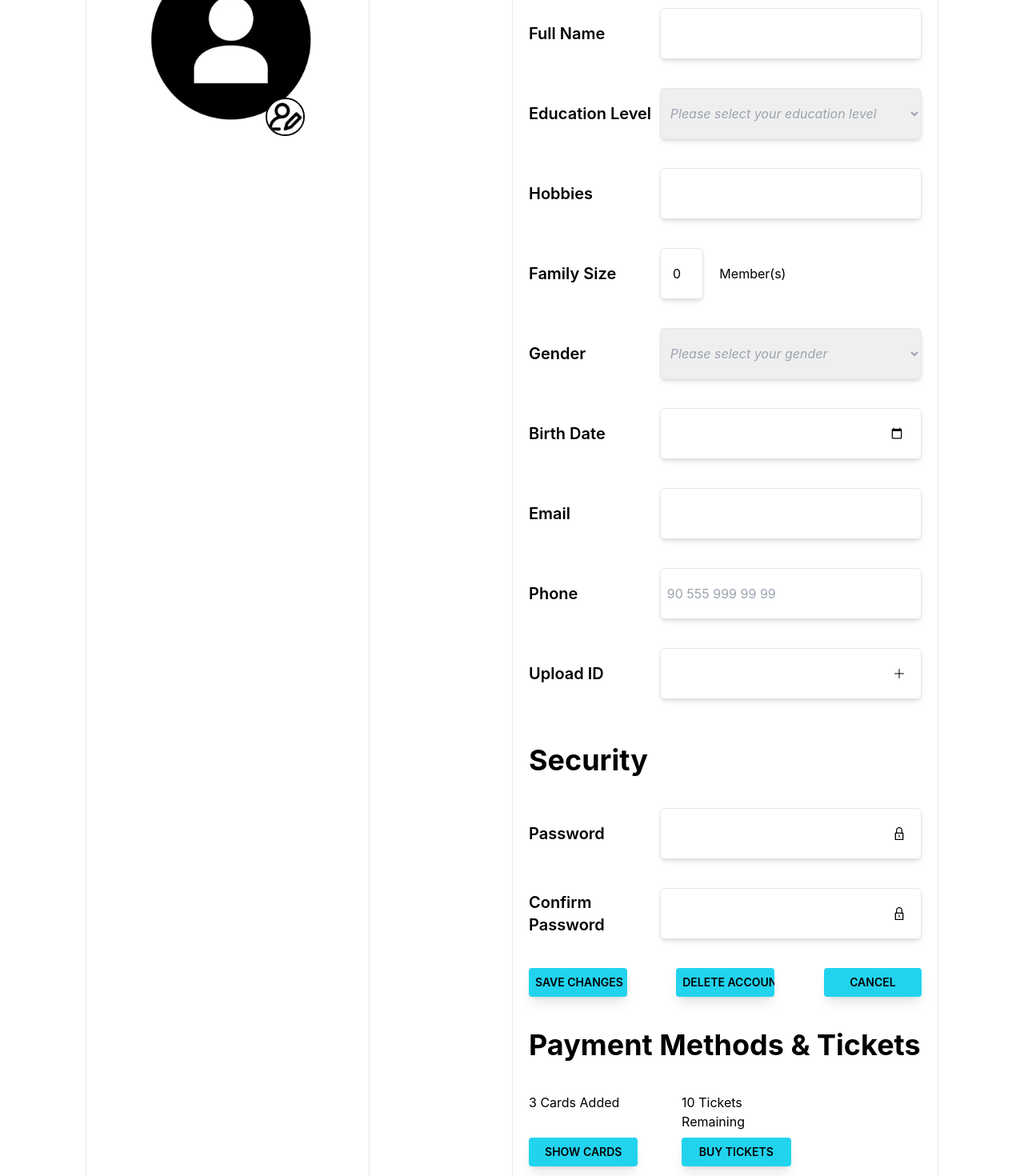
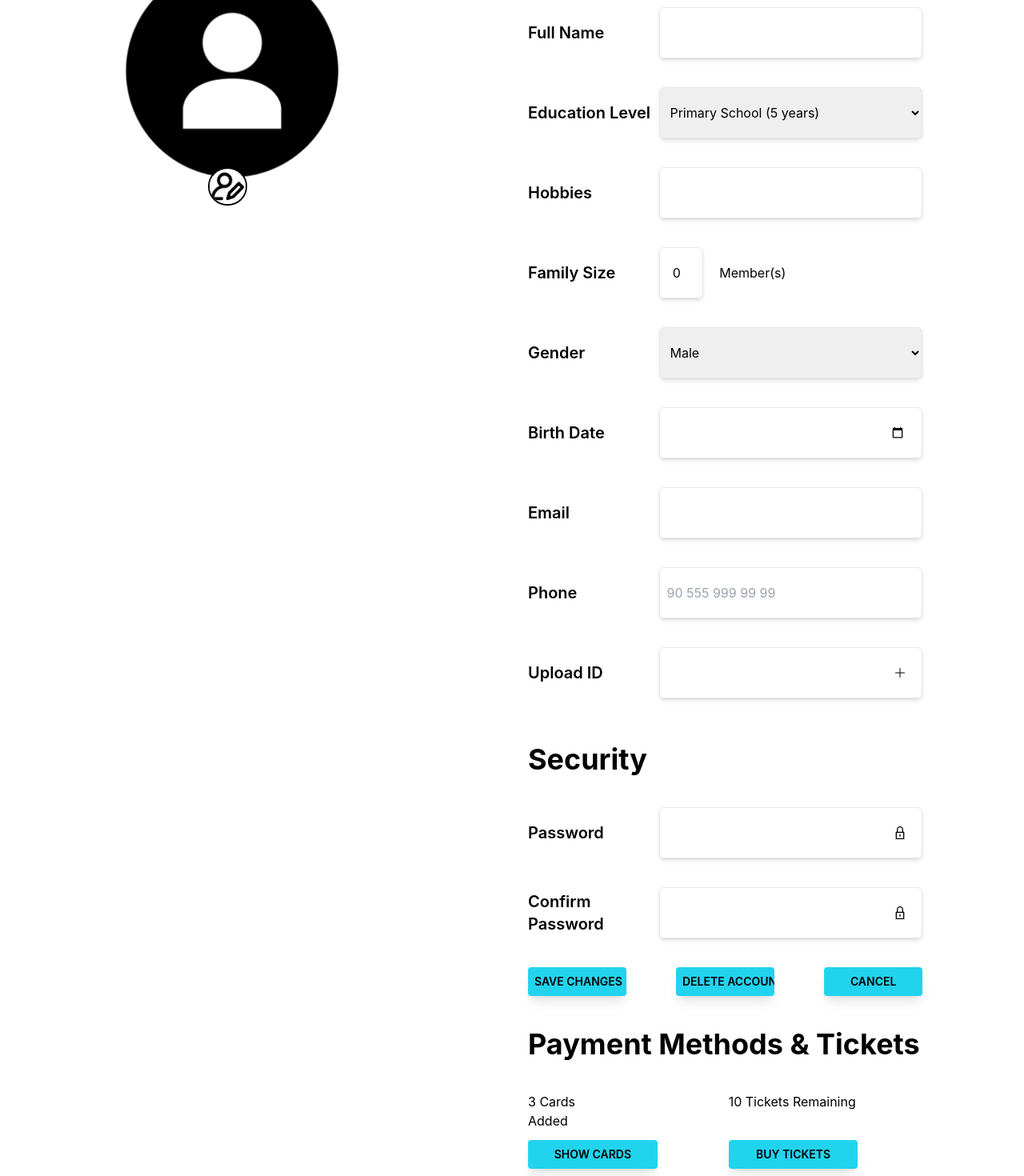
Before and after one commit to kogunlu/codezillas-capstone, a React (Create React App) app: page /edit-user in a window 1280 px wide. Shown: the part 220-1690 px from the top of the page at 80% size. Built offline with nearby package versions, Linux system fonts and the light colour scheme.

Commit message:
edit user part complete. Test will add

```diff
--- a/src/components/pages/Edit-profile/EditUser.jsx
+++ b/src/components/pages/Edit-profile/EditUser.jsx
@@ -12,12 +12,19 @@ function EditUser() {
           your profile.
         </p>
       </div>
-      <div className="w-5/6 h-full flex flex-row justify-between">
-        <div className="w-2/6 border relative">
-          <span className="flex justify-center">
-            <img src={userAvatarBlack} alt="userAvatar" className="h-60" />
+      <div className="w-5/6 h-full flex flex-col justify-center items-center gap-5 lg:flex-row lg:justify-between lg:items-start lg:gap-0">
+        <div className="w-2/6 h-full">
+          <span className="flex justify-center ">
+            <img
+              src={userAvatarBlack}
+              alt="userAvatar"
+              className="h-60 xl:h-80 -z-10 "
+            />
           </span>
-          <button type="button" className="absolute left-56 top-48">
+          <button
+            type="button"
+            className="z-20 -mt-10 w-full flex justify-center"
+          >
             <img
               src={editUserAvatar}
               alt="editUser"
@@ -26,7 +33,7 @@ function EditUser() {
           </button>
         </div>
 
-        <div className="w-3/6 border">
+        <div className="w-full lg:w-3/6 ">
           <UserForm />
         </div>
       </div>
--- a/src/components/pages/Edit-profile/forms/UserForm.jsx
+++ b/src/components/pages/Edit-profile/forms/UserForm.jsx
@@ -17,6 +17,18 @@ import { GrLock } from 'react-icons/gr';
 import { useSelector, useDispatch } from 'react-redux';
 import Button from '../../../shared/button/Button';
 import db from '../../../../db/firebase.config';
+import {
+  setAnswer1,
+  setAnswer2,
+  setAnswer3,
+  setAnswer4,
+  setAnswer5,
+  setAnswer6,
+  setAnswer7,
+  setAnswer8,
+  setAnswer9,
+  setAnswer10,
+} from '../../../../features/user/userSlice';
 
 function UserForm() {
   const navigate = useNavigate();
@@ -26,10 +38,6 @@ function UserForm() {
 
   const auth = getAuth();
   const activeUser = useSelector((state) => state.user.user);
-
-  useEffect(() => {
-    // console.log(activeUser);
-  }, [activeUser]);
 
   useEffect(() => {
     if (isDocSaved) {
@@ -93,6 +101,13 @@ function UserForm() {
     return errors;
   };
 
+  useEffect(() => {
+    if (activeUser) {
+      setSelectedOptionEdu(activeUser.education);
+      setSelectedOptionGen(activeUser.gender);
+    }
+  }, []);
+
   const formik = useFormik({
     initialValues: {
       fullName: `${activeUser.displayName}`,
@@ -144,6 +159,7 @@ function UserForm() {
   function handleChangeSelect(e, trgt) {
     if (trgt === 'edu') {
       setSelectedOptionEdu(e.target.value);
+
       formik.setFieldValue('education', e.target.value);
     } else if (trgt === 'gen') {
       setSelectedOptionGen(e.target.value);
@@ -174,11 +190,11 @@ function UserForm() {
 
     await deleteDoc(doc(db, 'user-details', user.email));
 
-    deleteUser(user)
+    await deleteUser(user)
       .then(() => {
         swal({
           title: `Your account is deleted!`,
-          text: 'You will be re-directed to the homepage!',
+          text: 'You are directed to the home page!',
           icon: 'success',
           buttons: false,
           timer: 3000,
@@ -194,8 +210,19 @@ function UserForm() {
         });
 
         console.log(error);
-        setIsDocSaved(true);
       });
+
+    navigate('/');
+    dispatch(setAnswer1(''));
+    dispatch(setAnswer2(''));
+    dispatch(setAnswer3(''));
+    dispatch(setAnswer4(''));
+    dispatch(setAnswer5(''));
+    dispatch(setAnswer6(0));
+    dispatch(setAnswer7(''));
+    dispatch(setAnswer8(''));
+    dispatch(setAnswer9(''));
+    dispatch(setAnswer10(''));
   }
 
   function handleCancelBtn() {
@@ -224,7 +251,9 @@ function UserForm() {
     'border shadow-md w-full h-12 md:h-16 rounded-md pl-2 px-5 focus:outline-none focus:shadow-lg text-sm lg:text-base';
   return (
     <div>
-      <p className="text-4xl font-bold px-5">PROFILE INFO</p>
+      <p className="text-4xl font-bold px-5 text-center lg:text-start">
+        PROFILE INFO
+      </p>
       <form
         className="w-full h-full py-10 flex flex-col justify-between gap-5 items-center px-2 md:px-5"
         onSubmit={formik.handleSubmit}
@@ -512,20 +541,20 @@ function UserForm() {
         </div>
 
         {/* Buttons */}
-        <div className="w-full flex justify-between">
+        <div className="w-full flex flex-col flex-wrap items-center gap-5 md:flex-row md:justify-between">
           <input
             type="submit"
-            className="py-2 px-2 w-10/12 md:w-8/12 lg:w-3/12 hover:bg-cyan-200 bg-cyan-400 font-semibold rounded text-sm md:text-md shadow-lg cursor-pointer"
+            className="py-2 px-2 w-10/12 md:w-3/12 lg:w-5/12 xl:w-3/12 hover:bg-cyan-200 bg-cyan-400 font-semibold rounded text-sm md:text-md shadow-lg cursor-pointer"
             value="SAVE CHANGES"
           />
           <Button
             name="DELETE ACCOUNT"
-            classList="py-2 px-2 w-10/12 md:w-8/12 lg:w-3/12 hover:bg-red-600 bg-cyan-400 font-semibold rounded text-sm md:text-md shadow-lg cursor-pointer"
+            classList="py-2 px-2 w-10/12 md:w-3/12 lg:w-5/12 xl:w-3/12 hover:bg-red-600 bg-cyan-400 font-semibold rounded text-sm md:text-md shadow-lg cursor-pointer"
             function={() => handleDeleteBtn()}
           />
           <Button
             name="CANCEL"
-            classList="py-2 px-2 w-10/12 md:w-8/12 lg:w-3/12 hover:bg-cyan-200 bg-cyan-400 font-semibold rounded text-sm md:text-md shadow-lg cursor-pointer"
+            classList="py-2 px-2 w-10/12 md:w-3/12 lg:w-5/12 xl:w-3/12 hover:bg-cyan-200 bg-cyan-400 font-semibold rounded text-sm md:text-md shadow-lg cursor-pointer"
             function={() => handleCancelBtn()}
           />
         </div>
@@ -537,21 +566,25 @@ function UserForm() {
         </div>
 
         {/* Ticket and Payment section */}
-        <div className="w-full flex flex-col justify-start gap-2">
-          <div className="w-8/12 flex justify-between">
-            <p className="w-5/12">3 Cards Added</p>
-            <p className="w-5/12">10 Tickets Remaining</p>
+        <div className="w-full flex flex-colitems-center md:flex-row md:justify-start gap-2">
+          <div className="w-full md:w-8/12 flex flex-col items-center md:items-start justify-between gap-3">
+            <p className="w-10/12 md:w-5/12 text-center md:text-start">
+              3 Cards Added
+            </p>
+            <Button
+              name="SHOW CARDS"
+              classList="py-2 px-2 w-10/12 md:w-8/12 hover:bg-cyan-200 bg-cyan-400 font-semibold rounded text-sm md:text-md shadow-lg cursor-pointer"
+              function={() => handleShowBtn()}
+            />
           </div>
 
-          <div className="w-8/12 flex justify-between">
-            <Button
-              name="SHOW CARDS"
-              classList="py-2 px-2 w-10/12 md:w-8/12 lg:w-5/12 hover:bg-cyan-200 bg-cyan-400 font-semibold rounded text-sm md:text-md shadow-lg cursor-pointer"
-              function={() => handleShowBtn()}
-            />
+          <div className="w-full md:w-8/12 flex flex-col items-center md:items-start justify-between gap-3">
+            <p className="w-10/12 md:w-8/12 text-center md:text-start">
+              10 Tickets Remaining
+            </p>
             <Button
               name="BUY TICKETS"
-              classList="py-2 px-2 w-10/12 md:w-8/12 lg:w-5/12 hover:bg-cyan-200 bg-cyan-400 font-semibold rounded text-sm md:text-md shadow-lg cursor-pointer"
+              classList="py-2 px-2 w-10/12 md:w-8/12 hover:bg-cyan-200 bg-cyan-400 font-semibold rounded text-sm md:text-md shadow-lg cursor-pointer"
               function={() => handleBuyBtn()}
             />
           </div>
--- a/src/components/pages/Login/Login.jsx
+++ b/src/components/pages/Login/Login.jsx
@@ -52,6 +52,7 @@ function Login() {
   async function writeData(userEmail) {
     const relatedData = await readLoggedInUserData(userEmail);
 
+    if (relatedData) {
       dispatch(setAnswer1(relatedData.email));
       dispatch(setAnswer2(relatedData.name));
       dispatch(setAnswer3(relatedData.password));
@@ -62,6 +63,7 @@ function Login() {
       dispatch(setAnswer8(relatedData.phone));
       dispatch(setAnswer9(relatedData.id));
       dispatch(setAnswer10(relatedData.hobbies));
+    }
 
     return relatedData;
   }
@@ -78,8 +80,6 @@ function Login() {
 
           onAuthStateChanged(auth, (userLoggedIn) => {
             if (user) {
-              console.log('logged in user => ', user);
-
               writeData(user.email);
 
               if (userLoggedIn.displayName) {
@@ -91,8 +91,7 @@ function Login() {
                 swal('Welcome', `It is great to see you here!`);
               }
 
-              // navigate('/');
-              navigate('/edit-user');
+              navigate('/');
             } else {
               swal(
                 'Ops..',
--- a/src/components/pages/Login/Socials.jsx
+++ b/src/components/pages/Login/Socials.jsx
@@ -15,7 +15,18 @@ import {
 import { FaFacebook } from 'react-icons/fa';
 import { GrGoogle } from 'react-icons/gr';
 import db from '../../../db/firebase.config';
-import { setAnswer1, setAnswer2 } from '../../../features/user/userSlice';
+import {
+  setAnswer1,
+  setAnswer2,
+  setAnswer3,
+  setAnswer4,
+  setAnswer5,
+  setAnswer6,
+  setAnswer7,
+  setAnswer8,
+  setAnswer9,
+  setAnswer10,
+} from '../../../features/user/userSlice';
 
 function Socials() {
   const [isSignedUp, setIsSignedUp] = useState(false);
@@ -29,6 +40,35 @@ function Socials() {
 
   async function handleGoogleSignUp() {
     await signInWithRedirect(auth, provider);
+  }
+
+  async function readLoggedInUserData(userEmailAdress) {
+    const docRef = doc(db, 'user-details', `${userEmailAdress}`);
+    const docSnap = await getDoc(docRef);
+
+    if (docSnap.exists()) {
+      return docSnap.data();
+    }
+    return null;
+  }
+
+  async function writeData(userEmail) {
+    const relatedData = await readLoggedInUserData(userEmail);
+
+    if (relatedData) {
+      dispatch(setAnswer1(relatedData.email));
+      dispatch(setAnswer2(relatedData.name));
+      dispatch(setAnswer3(relatedData.password));
+      dispatch(setAnswer4(relatedData.birthdate));
+      dispatch(setAnswer5(relatedData.education));
+      dispatch(setAnswer6(relatedData.family));
+      dispatch(setAnswer7(relatedData.gender));
+      dispatch(setAnswer8(relatedData.phone));
+      dispatch(setAnswer9(relatedData.id));
+      dispatch(setAnswer10(relatedData.hobbies));
+    }
+
+    return relatedData;
   }
 
   useEffect(() => {
@@ -71,8 +111,10 @@ function Socials() {
           setIsSignedUp(true);
         }
 
-        dispatch(setAnswer1(user.email));
-        dispatch(setAnswer2(user.displayName));
+        // dispatch(setAnswer1(user.email));
+        // dispatch(setAnswer2(user.displayName));
+
+        writeData(user.email);
       })
       .catch(async (error) => {
         if (error) {
--- a/src/components/pages/Signup/SignupForm.jsx
+++ b/src/components/pages/Signup/SignupForm.jsx
@@ -11,8 +11,6 @@ import userPicture from './Signup_picture/user.jpg';
 
 function SignupForm() {
   const navigate = useNavigate();
-
-  const [isSignedUp, setIsSignedUp] = useState(false);
 
   const validate = (values) => {
     const errors = {};
@@ -134,7 +132,7 @@ function SignupForm() {
           .then((userCredential) => {
             const { user } = userCredential.user;
 
-            setIsSignedUp(true);
+            navigate('/thanks-signup');
           })
           .catch((error) => {
             const errorCode = error.code;
@@ -149,14 +147,6 @@ function SignupForm() {
   function handleLoginClick() {
     navigate('/login');
   }
-
-  useEffect(() => {
-    if (isSignedUp) {
-      navigate('/thanks-signup');
-    }
-
-    return undefined;
-  }, [isSignedUp]);
 
   return (
     <form
--- a/src/components/shared/navbar/Navbar.jsx
+++ b/src/components/shared/navbar/Navbar.jsx
@@ -24,7 +24,7 @@ function Navbar() {
     signOut(auth)
       .then(() => {
         swal('Signed Out', `Hope to see you soon!`);
-
+        navigate('/');
         dispatch(setAnswer1(''));
         dispatch(setAnswer2(''));
       })
```
Lines whose indentation alone changed are shown as unchanged.
